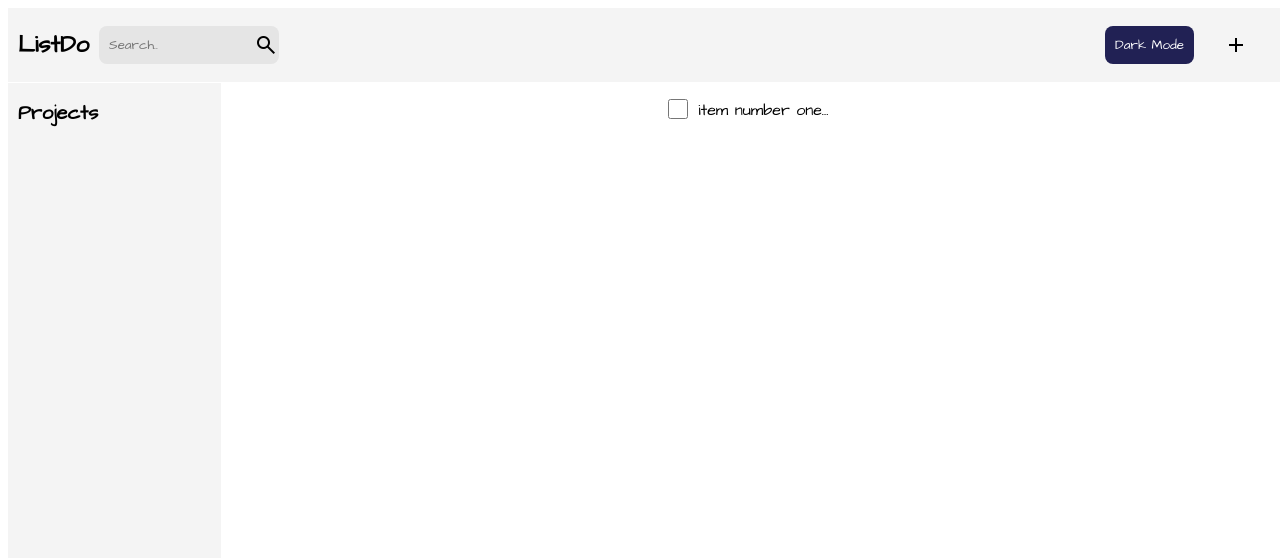
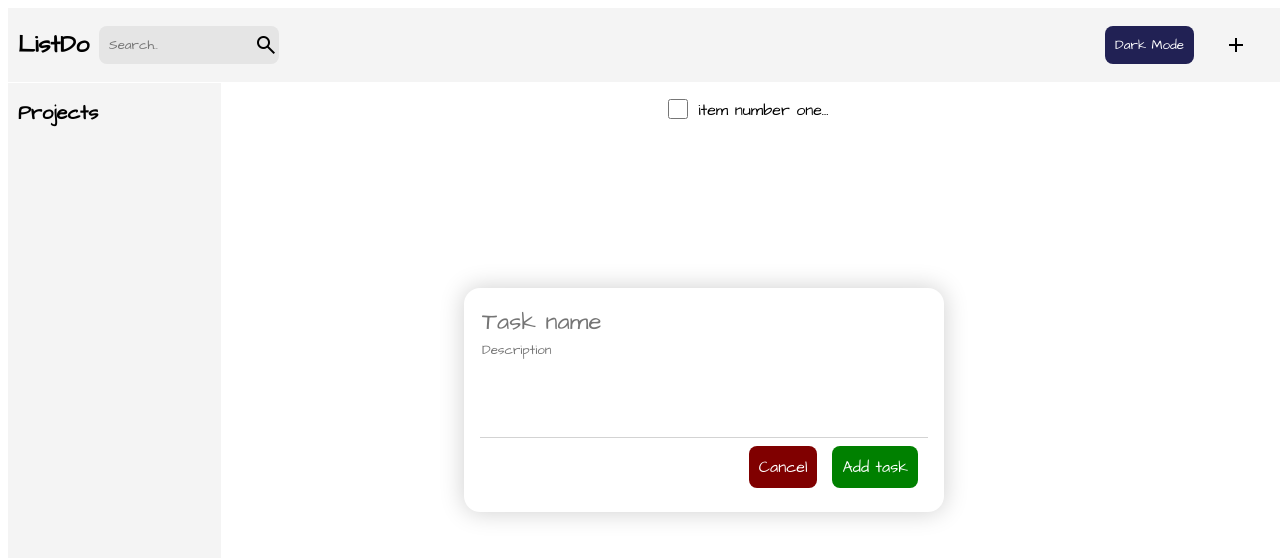
Before and after one commit to tdematos/To-Do-List-App, a website built with webpack: page src/home.html in a window 1280 px wide. Built offline with nearby package versions, Linux system fonts and the light colour scheme.

Commit message:
finished styling the modal

```diff
--- a/src/home.html
+++ b/src/home.html
@@ -15,6 +15,17 @@
     <link rel="stylesheet" href="https://fonts.googleapis.com/css2?family=Material+Symbols+Outlined:opsz,wght,FILL,GRAD@24,400,0,0" />
   </head>
   <body>
+<dialog class="modal" open >
+  <div class="input-box">
+    <input class="task-title" type="text" placeholder="Task name">
+    <input class="task-description" type="text" placeholder="Description">
+</div>
+  <div class="modal-buttons">
+    <button class="cancel-button">Cancel</button>
+    <button class="add-task-button">Add task</button>
+</div>
+  </dialog>
+
     <nav class="top-nav">
       <div class="menu-nav">
         <h1>ListDo</h1>
--- a/src/style.css
+++ b/src/style.css
@@ -68,7 +68,7 @@ h1 {
   margin: 10px;
 }
 
-#add-todo:hover {
+.dark-mode:hover {
   color: rgb(33, 33, 84);
   background-color: white;
 }
@@ -128,3 +128,82 @@ h1 {
   margin-left: 10px;
   font-size: 1.25rem;
 }
+/*place for styling the modal*/
+.modal {
+  position: absolute;
+  top: 50%;
+  left: 70%;
+  transform: translate(-90%, -50%);
+  z-index: 9999;
+  display: flex;
+  flex-direction: column;
+  border: none;
+  border-radius: 1rem;
+  background-color: rgb(255, 255, 255);
+  width: 28rem;
+  height: 12rem;
+  box-shadow: 0px 0px 25px 0.5px #d0d0d0;
+}
+
+.input-box {
+  display: flex;
+  flex-direction: column;
+  width: 100%;
+  height: 80%;
+}
+
+.task-title {
+  font-size: 1.5rem;
+  font-family: var(--app-fontfont-family);
+  border: none;
+}
+
+.task-description {
+  font-family: var(--app-fontfont-family);
+  border: none;
+}
+
+.modal-buttons {
+  border-top: 1px solid lightgray;
+  display: flex;
+  flex-direction: row;
+  align-items: center;
+  justify-content: flex-end;
+  height: 30%;
+}
+
+.add-task-button {
+  font-size: 1rem;
+  font-family: var(--app-fontfont-family);
+  background-color: green;
+  color: white;
+  border: none;
+  border-radius: 0.5rem;
+  padding-top: 10px;
+  padding-bottom: 10px;
+  padding-left: 10px;
+  padding-right: 10px;
+  margin: 10px;
+}
+
+.add-task-button:hover {
+  background-color: rgb(0, 181, 0);
+}
+
+.cancel-button {
+  font-size: 1rem;
+  font-family: var(--app-fontfont-family);
+  background-color: rgb(128, 0, 0);
+  color: white;
+  border: none;
+  border-radius: 0.5rem;
+  padding-top: 10px;
+  padding-bottom: 10px;
+  padding-left: 10px;
+  padding-right: 10px;
+  margin: 5px;
+}
+
+.cancel-button:hover {
+  background-color: rgb(188, 0, 0);
+}
```
